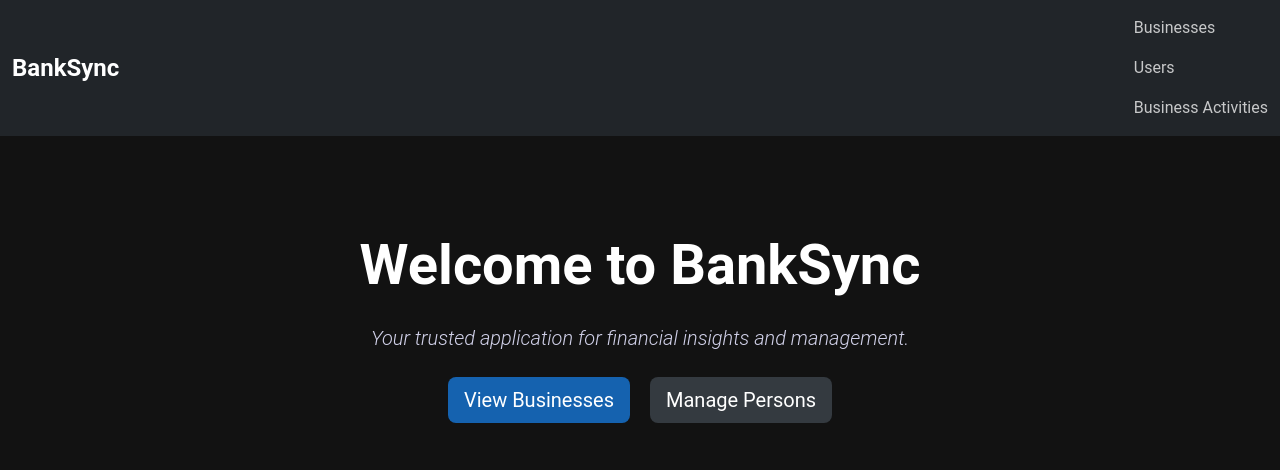
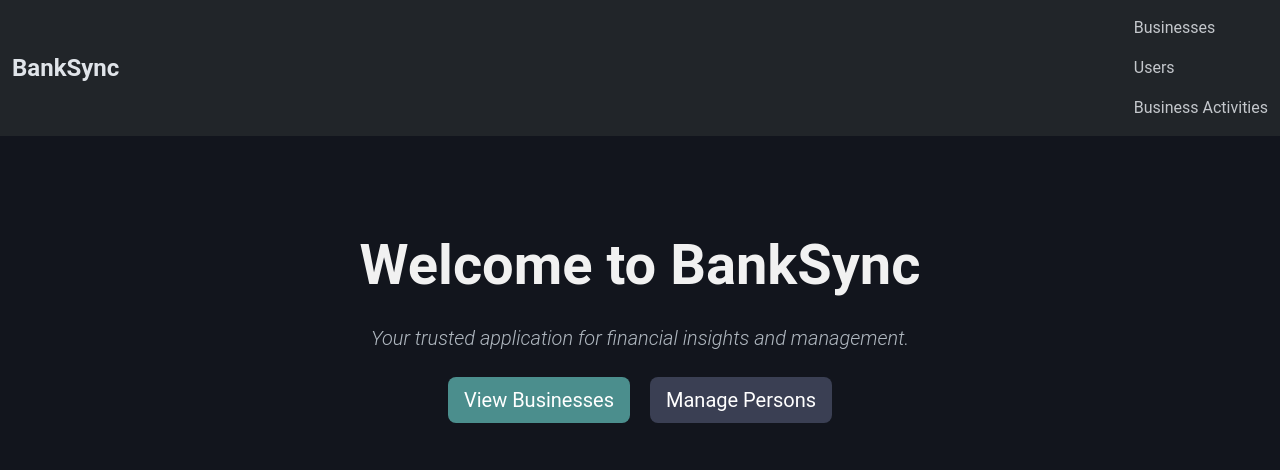
Before and after one commit to trucdg/banksync, a Django app: page /bankrec/ in a window 1280 px wide. Shown: the top 470 px of the page. Run offline with Django 5.2, Linux system fonts and the light colour scheme.

Commit message:
fix stylings

```diff
--- a/bankrec/templates/bankrec/base.html
+++ b/bankrec/templates/bankrec/base.html
@@ -11,7 +11,7 @@
 <body>
     <nav class="navbar navbar-dark bg-dark">
         <div class="container-fluid">
-            <a class="navbar-brand" href="/">BankSync</a>
+            <a class="navbar-brand" href="{% url 'home' %}">BankSync</a>
             <div class="navbar-nav">
                 <a class="nav-link" href="{% url 'business_list' %}">Businesses</a>
                 <a class="nav-link" href="{% url 'person_list' %}">Users</a>
--- a/static/styles.css
+++ b/static/styles.css
@@ -1,48 +1,52 @@
 /* Global styles */
 body {
-    background-color: #121212;
-    color: #ffffff;
+    background-color: #12151d; /* Dark charcoal with subtle blue undertones */
+    color: #e0e4e9; /* Soft pastel blue-grey for general text */
     font-family: 'Roboto', sans-serif;
     margin: 0;
     padding: 0;
+}
+
+li {
+    list-style-type: none;
 }
 
 /* Navbar */
 .navbar-dark .navbar-brand {
     font-size: 1.5rem;
     font-weight: bold;
-    color: #ffffff;
+    color: #e0e4e9;
 }
 
 .navbar-dark .navbar-brand:hover {
-    color: #f8f9fa;
+    color: #76c7f4; /* Lively light blue for positive accent */
 }
 
 .navbar-dark .nav-link {
-    color: rgba(255, 255, 255, 0.75);
+    color: rgba(224, 228, 233, 0.85);
 }
 
 .navbar-dark .nav-link:hover {
-    color: #6671d9;
+    color: #76c7f4;
 }
 
 /* Buttons */
 .btn-primary {
-    background-color: #1669bced;
+    background-color: #4b8e8d;
     border: none;
 }
 
 .btn-primary:hover {
-    background-color: #005bb5;
+    background-color: #387e78; /* Slightly deeper teal */
 }
 
 .btn-secondary {
-    background-color: #343a40;
+    background-color: #3a3f53; /* Muted dark grey-blue */
     border: none;
 }
 
 .btn-secondary:hover {
-    background-color: #23272b;
+    background-color: #2e333e; /* Darker, more subdued grey-blue */
 }
 
 /* Home Page */
@@ -52,54 +56,54 @@ body {
 
 .display-4 {
     font-weight: 700;
-    color: #ffffff;
+    color: #f1f1f1; /* Light, neutral white for strong contrast */
 }
 
 .lead {
     font-size: 1.25rem;
-    color: #dcdcdc;
+    color: #b0b8c0; /* Light grey-blue for better legibility */
 }
 
-/* User List Page*/
+/* User List Page */
 .container {
     max-width: 800px;
     margin: 0 auto;
 }
 
 h1 {
-    color: #ffffff; /* Pastel blue */
+    color: #fff; /* Positive accent color */
     font-weight: 700;
     margin-bottom: 1.5rem;
 }
 
 .list-group-item {
-    background-color: #1e1e30;
-    border: 1px solid #0f3460;
+    background-color: #2e3a47;
+    border: 1px solid #4b5b6e;
     border-radius: 8px;
     padding: 1rem;
     margin-bottom: 1rem;
     transition: all 0.2s ease-in-out;
+    color: #f1f1f1; /* Light text for strong contrast */
 }
 
 .list-group-item:hover {
-    background-color: #16213e; /* Darker background on hover */
-    transform: translateY(-2px); /* Subtle lift effect */
-    box-shadow: 0px 4px 10px rgba(163, 196, 243, 0.2); /* Soft pastel glow */
+    background-color: #3b485b; /* Lighter grey-blue for hover */
+    transform: translateY(-2px);
+    box-shadow: 0px 4px 10px rgba(140, 160, 184, 0.3); /* Soft blue glow for depth */
 }
 
 .person-link {
-    color: #eaeaea;
+    color: #d8f4f9; /* Light blue for positive mood */
     text-decoration: none;
     font-weight: 600;
     transition: color 0.3s ease-in-out;
 }
 
 .person-link:hover {
-    color: #f4dc9f;
-    text-decoration: none;
+    color: #2b53f3;
 }
 
 .text-center p {
-    color: #d1d1e9;
+    color: #b0b8c0; /* Light grey-blue */
     font-style: italic;
 }
```
Also changed, not shown: bankrec/templates/bankrec/business_list.html (+5 -2 lines), bankrec/templates/bankrec/person_list.html (+11 -9 lines).
